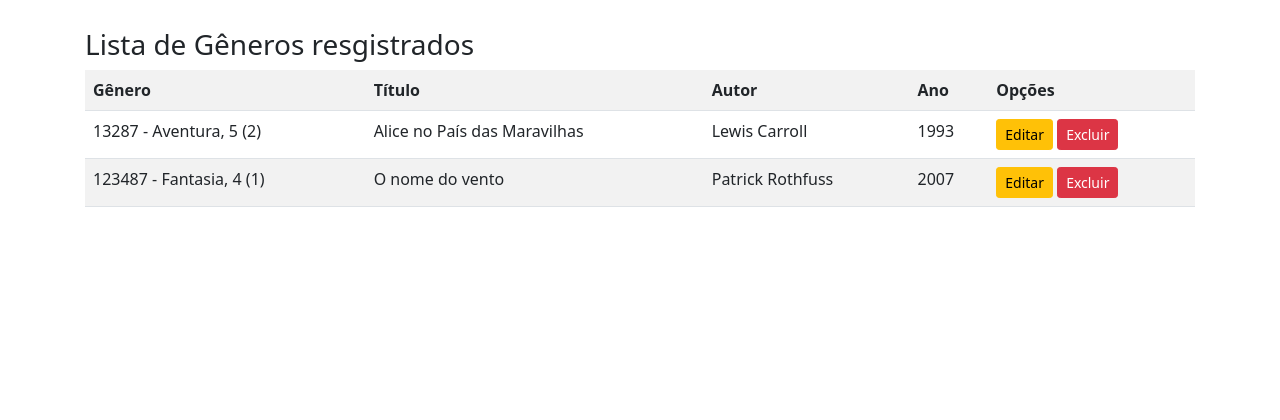
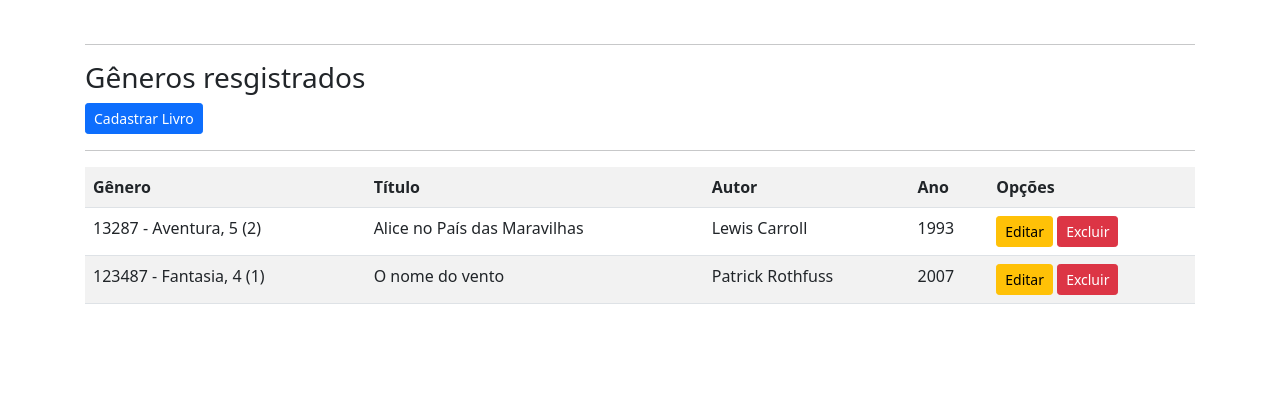
Before and after one commit to talesrc/web-oauth, a Django app: page /listar/livro/ in a window 1280 px wide. Shown: the part 56-476 px from the top of the page. Run offline with Django 3.2, Linux system fonts and the light colour scheme; data comes from the database, SQL or seed files in the repository; some libraries are stand-ins or nearby versions.

Commit message:
update templates cadastros

```diff
--- a/CRUD/CRUD/settings.py
+++ b/CRUD/CRUD/settings.py
@@ -41,8 +41,12 @@ INSTALLED_APPS = [
     'django.contrib.staticfiles',
     'Pages.apps.PagesConfig',
     'Cadastro.apps.CadastroConfig',
+    'crispy_forms',
     #'nomedoapp.apps.NomedoappConfig',
 ]
+
+#Crispy Forms
+CRISPY_TEMPLATE_PACK = 'bootstrap4'
 
 MIDDLEWARE = [
     'django.middleware.security.SecurityMiddleware',
--- a/CRUD/Cadastro/templates/Cadastro/listaLivro.html
+++ b/CRUD/Cadastro/templates/Cadastro/listaLivro.html
@@ -3,7 +3,10 @@
 {% load static %}
 
 {% block conteudo %}
-    <h3>Lista de Gêneros resgistrados</h3>
+    <hr>
+    <h3>Gêneros resgistrados</h3>
+    <a href="{% url 'cadastro-livro' %}" class="btn btn-primary btn-sm float-right">Cadastrar Livro</a>
+    <hr>
     <div class="table table-reponsive">
         <table class="table table-striped">
             <tr>
--- a/CRUD/Cadastro/templates/Cadastro/listaLocal.html
+++ b/CRUD/Cadastro/templates/Cadastro/listaLocal.html
@@ -3,7 +3,10 @@
 {% load static %}
 
 {% block conteudo %}
+    <hr>
     <h3>Lista de Gêneros resgistrados</h3>
+    <a href="{% url 'cadastro-local' %}" class="btn btn-primary btn-sm">Cadastrar Gênero</a>
+    <hr>
     <div class="table table-reponsive">
         <table class="table table-striped">
             <tr>
--- a/CRUD/Pages/templates/Pages/modelo.html
+++ b/CRUD/Pages/templates/Pages/modelo.html
@@ -48,8 +48,8 @@
               Menu
             </a>
             <ul class="dropdown-menu" aria-labelledby="navbarDropdown">
-              <li><a class="dropdown-item" href="{% url 'cadastro' %}">Cadastro</a></li>
-              <li><a class="dropdown-item" href="#">Exemplo2</a></li>
+              <li><a class="dropdown-item" href="{% url 'listar-livro' %}">Livro</a></li>
+              <li><a class="dropdown-item" href="{% url 'listar-local' %}">Gênero</a></li>
               <li><hr class="dropdown-divider"></li>
               <li><a class="dropdown-item" href="#">Something else here</a></li>
             </ul>
```
Also changed, not shown: CRUD/Cadastro/templates/Cadastro/form.html (+6 -1 lines).
